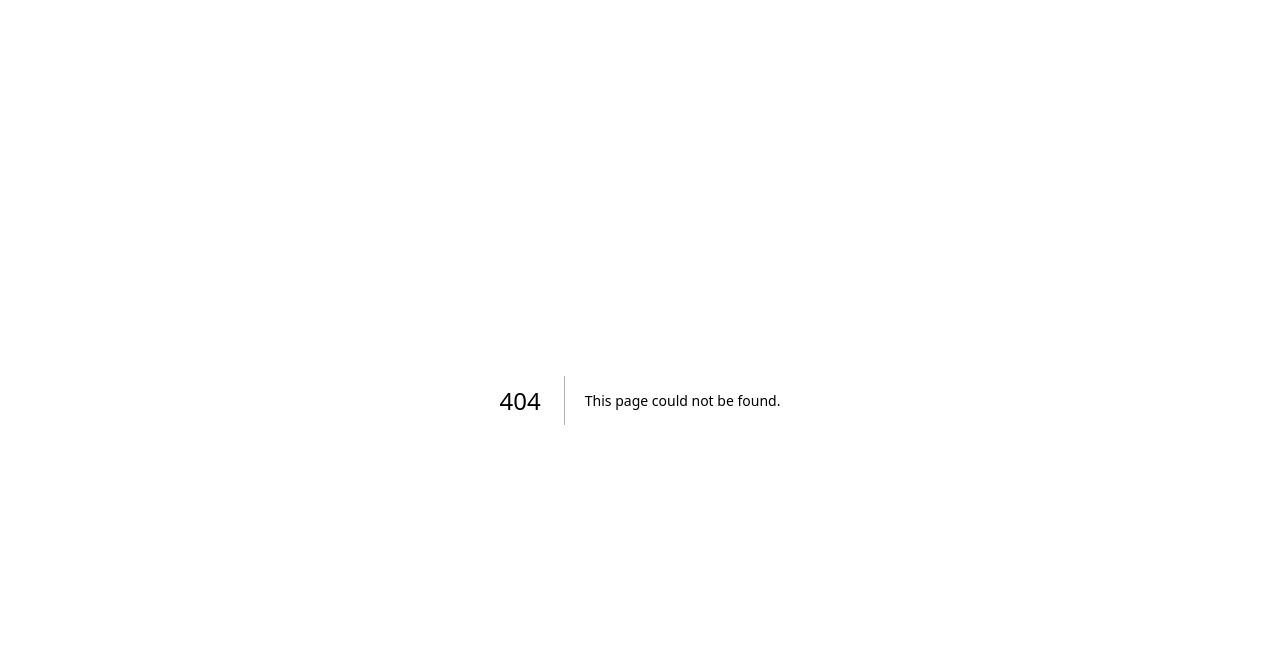
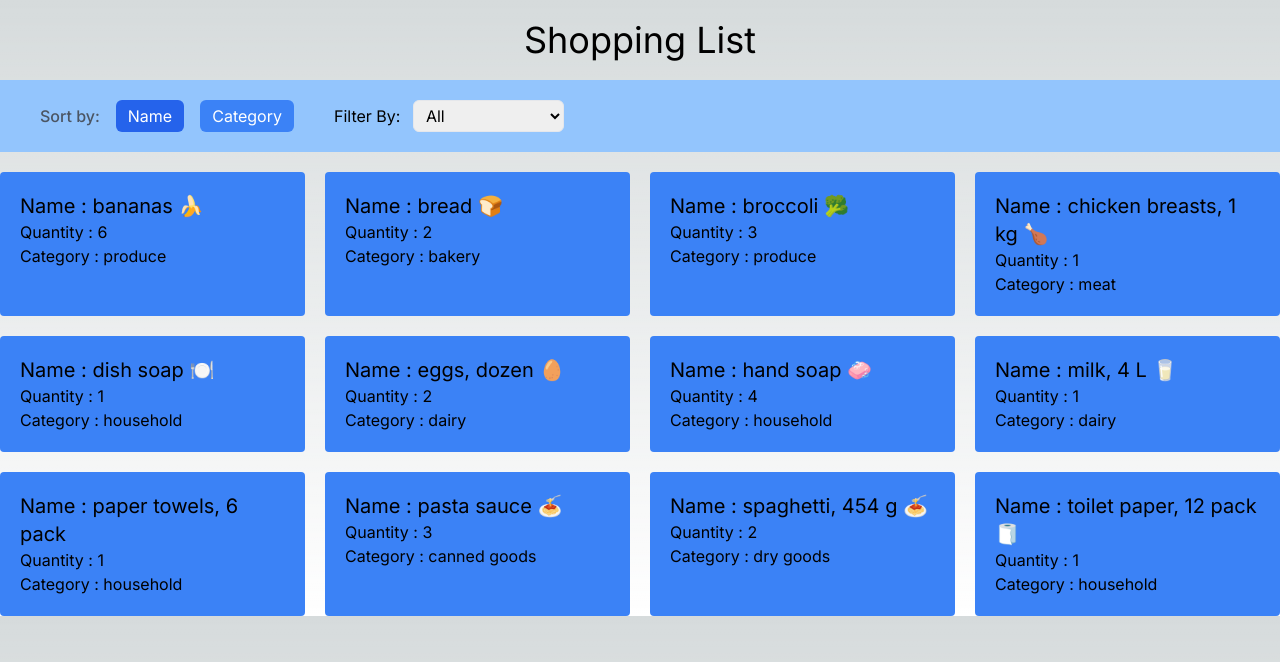
Before and after one commit to jasonkencana1/cprg306-assignments, a Next.js app: page /week5 in a window 1280 px wide. Before the commit this address had no page. Shown: the top 662 px of the page. Built offline with nearby package versions, Linux system fonts and the light colour scheme.

Commit message:
week 5 assignment - finished

```diff
--- a/app/page.js
+++ b/app/page.js
@@ -12,6 +12,7 @@ export default function Home() {
           <li><Link href="week2">Week 2 Page</Link></li>
           <li><Link href="week3">Week 3 Page</Link></li>
           <li><Link href="week4">Week 4 Page</Link></li>
+          <li><Link href="week5">Week 5 Page</Link></li>
         </ul>
     </main>
   )
--- /dev/null
+++ b/app/week5/item-list.js
@@ -0,0 +1,84 @@
+"use client";
+
+import { useState } from "react";
+import Item from "./item";
+import itemData from "./items.json";
+
+export default function ItemList() {
+    // map JSON data to an array
+    let itemArray = itemData.map( (item) => ({...item}));
+
+    let [filter, setFilter] = useState("all");
+    let [sortBy, setSortBy] = useState("name");
+
+    //sorting function
+    itemArray = itemArray.sort((a, b) => {
+        if ( isNaN (parseInt(a[sortBy])) ) {
+            //sort alphabetically
+            let nameA = a[sortBy].toUpperCase();
+            let nameB = b[sortBy].toUpperCase();
+
+            if(nameA < nameB){
+                return -1;
+            }
+            if (nameA > nameB){
+                return 1;
+            }
+            return 0;
+        }
+        else
+        {
+            //sort numerically
+            return a[sortBy] - b[sortBy];
+        }
+    });
+
+    //filtering function
+    if(filter != "all")
+    {
+        itemArray = itemArray.filter( (item) => item.category === filter );
+    }
+
+
+    return (
+        <div>
+            <div className="flex pl-10 pt-5 pb-5 pr-10 bg-blue-300">
+
+                <div className="flex items-center space-x-4">
+                    <label className="text-gray-600 font-medium">Sort by: </label>
+                    <button
+                        className={`text-white rounded-md px-3 py-1 transition duration-300 ease-in-out ${sortBy === "name" ? 'bg-blue-600' : 'bg-blue-500'}`}
+                        onClick={() => setSortBy("name")}>
+                                Name
+                    </button>
+                    <button
+                        className={`text-white rounded-md px-3 py-1 transition duration-300 ease-in-out ${sortBy === "category" ? 'bg-blue-600' : 'bg-blue-500'}`}
+                        onClick={() => setSortBy("category")}>
+                                Category
+                    </button>
+                </div>
+
+                <div className="flex-1 ml-5">
+                    <label className="mr-2 ml-5"> Filter By: </label>
+                    <select
+                        className="border rounded-md px-2 py-1 focus:text-black"
+                        onChange={ (e) => setFilter(e.target.value) }>
+                        <option value="all">All</option>
+                        <option value="dairy">Dairy</option>
+                        <option value="bakery">Bakery</option>
+                        <option value="produce">Produce</option>
+                        <option value="household">Household</option>
+                        <option value="meat">Meat</option>
+                        <option value="dry goods">Dry Goods</option>
+                        <option value="canned goods">Canned Goods</option>
+                    </select>
+                </div>
+            </div>
+
+            <section className="grid grid-cols-1 sm:grid-cols-2 md:grid-cols-3 lg:grid-cols-4 gap-5 mt-5">
+                {itemArray.map( (item) => (<Item item = {item} />))}
+            </section>
+        </div>
+    );
+
+}
--- /dev/null
+++ b/app/week5/item.js
@@ -0,0 +1,11 @@
+
+export default function Item({item}) {
+    return (
+        <section className="bg-blue-500 p-5 rounded">
+            <h3 className="text-xl">Name : {item.name}</h3>
+            <p>Quantity : {item.quantity}</p>
+            <p>Category : {item.category}</p>
+        </section>
+    );
+
+}
--- /dev/null
+++ b/app/week5/items.json
@@ -0,0 +1,74 @@
+[
+    {
+      "id": "1h2GJKH12gkHG31h1H",
+      "name": "milk, 4 L 🥛",
+      "quantity": 1,
+      "category": "dairy"
+    },
+    {
+      "id": "2KJH3k2j3H1k2J3K1H",
+      "name": "bread 🍞",
+      "quantity": 2,
+      "category": "bakery"
+    },
+    {
+      "id": "3h2KJH3k2j3H1k2J3",
+      "name": "eggs, dozen 🥚",
+      "quantity": 2,
+      "category": "dairy"
+    },
+    {
+      "id": "4k2J3K1H2GJKH12gk",
+      "name": "bananas 🍌",
+      "quantity": 6,
+      "category": "produce"
+    },
+    {
+      "id": "5H1h1H2KJH3k2j3H",
+      "name": "broccoli 🥦",
+      "quantity": 3,
+      "category": "produce"
+    },
+    {
+      "id": "6H1k2J3K1H2GJKH1",
+      "name": "chicken breasts, 1 kg 🍗",
+      "quantity": 1,
+      "category": "meat"
+    },
+    {
+      "id": "7gkHG31h1H2KJH3k",
+      "name": "pasta sauce 🍝",
+      "quantity": 3,
+      "category": "canned goods"
+    },
+    {
+      "id": "8j3H1k2J3K1H2GJK",
+      "name": "spaghetti, 454 g 🍝",
+      "quantity": 2,
+      "category": "dry goods"
+    },
+    {
+      "id": "9H12gkHG31h1H2KJ",
+      "name": "toilet paper, 12 pack 🧻",
+      "quantity": 1,
+      "category": "household"
+    },
+    {
+      "id": "10H3k2j3H1k2J3K1",
+      "name": "paper towels, 6 pack",
+      "quantity": 1,
+      "category": "household"
+    },
+    {
+      "id": "11k2J3K1H2GJKH12",
+      "name": "dish soap 🍽️",
+      "quantity": 1,
+      "category": "household"
+    },
+    {
+      "id": "12GJKH12gkHG31h1",
+      "name": "hand soap 🧼",
+      "quantity": 4,
+      "category": "household"
+    }
+  ]
--- /dev/null
+++ b/app/week5/page.js
@@ -0,0 +1,12 @@
+import ItemList from "./item-list";
+
+export default function Page(){
+
+    return (
+        <main>
+            <h1 className="text-4xl text-center p-5">Shopping List</h1>
+            <ItemList />
+        </main>
+    );
+
+}
```
